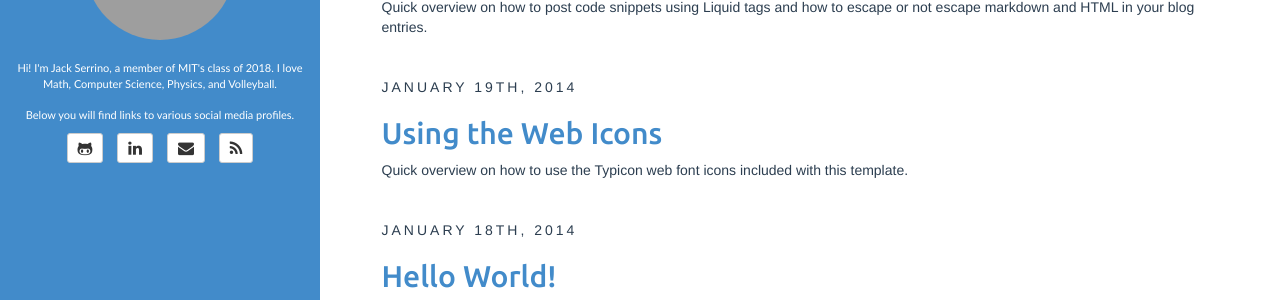
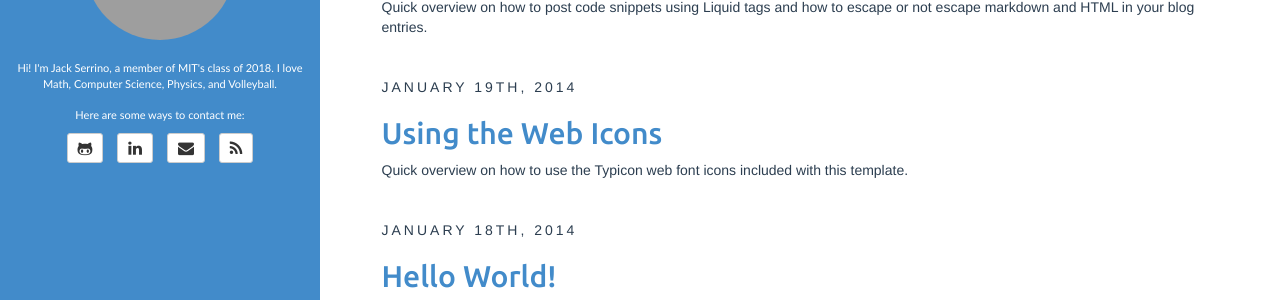
Before and after one commit to Detry322/detry322.github.io, a Jekyll site: the page built from index.html, in a window 1280 px wide. Shown: the part 238-538 px from the top of the page. Built offline with Jekyll 4.4.1, drawn with Linux system fonts in a browser that asks for light colours; the list of posts is cut into pages by our own code; grey boxes are pictures that could not be loaded.

Commit message:
Some changes

```diff
--- a/_config.yml
+++ b/_config.yml
@@ -21,7 +21,7 @@ author:
   github: Detry322
   twitter: Detry322
   linkedin: JackSerrino
-  bio: "Hi! I'm Jack Serrino, a member of MIT's class of 2018. I love Math, Computer Science, Physics, and Volleyball.<br /><br />Below you will find links to various social media profiles."
+  bio: "Hi! I'm Jack Serrino, a member of MIT's class of 2018. I love Math, Computer Science, Physics, and Volleyball.<br /><br />Here are some ways to contact me:"
   email_md5: 6a1748b5769f762bbd743dcdcb134b45
 
 rss_path: feed.xml
```
